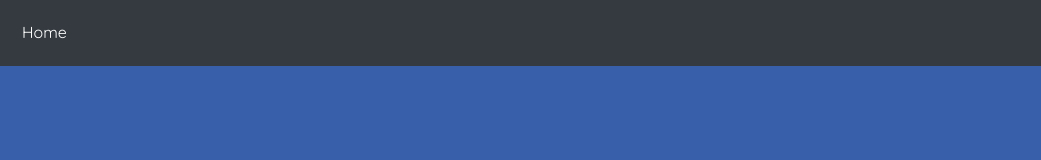
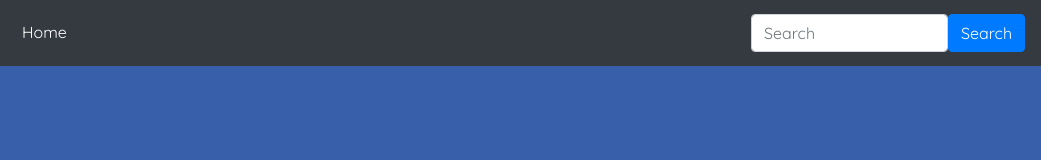
Before and after one commit to jpark42/pokedex, a website: page index.html in a window 1280 px wide. Shown: the full height of the page, 239-1280 px from the left. Drawn offline with nearby package versions, Linux system fonts and the light colour scheme; no server answers.

Commit message:
Added search bar via Bootstrap
- added a search bar to the navbar, but is not yet functional. Need to write Javascript code to make it work

```diff
--- a/index.html
+++ b/index.html
@@ -26,6 +26,10 @@
              </li>
            </ul>
         </div>
+        <form class="d-flex" action="">
+          <input type="search" placeholder="Search" class="form-control">
+          <input type="submit" value="Search" class="btn btn-primary">
+        </form>
       </nav>
     </header>
 
```
